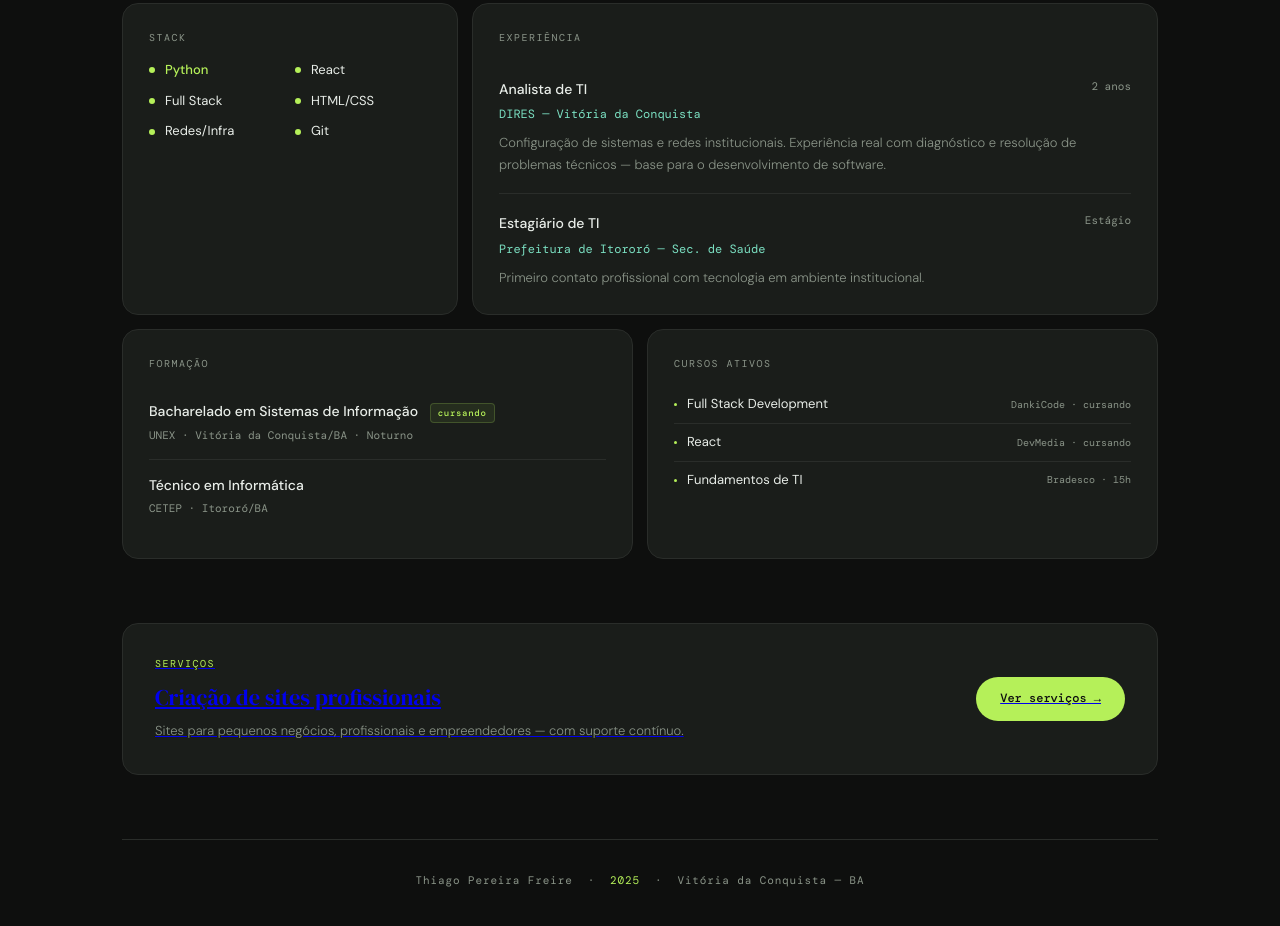
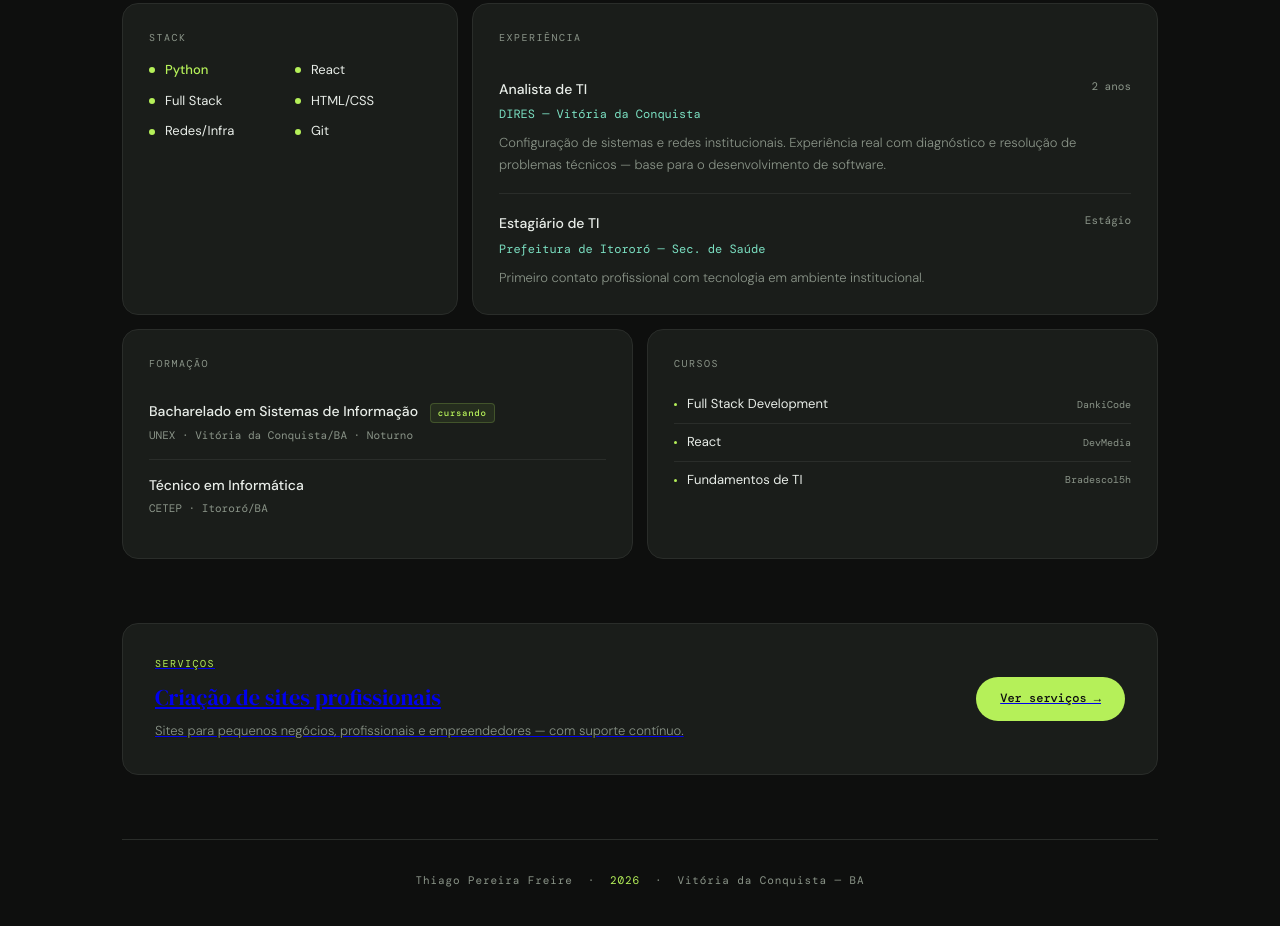
Before and after one commit to thiagopfreire160/portfoliopro1, a plain HTML site: page index.html in a window 1280 px wide. Shown: the part 772-1698 px from the top of the page. Drawn offline with nearby package versions, Linux system fonts and the light colour scheme.

Commit message:
Revise course list and update footer year
Updated course titles and institutions, and changed the year in the footer.

```diff
--- a/index.html
+++ b/index.html
@@ -372,11 +372,12 @@
       </div>
     </div>
     <div class="bento-card col-6">
-      <div class="card-eyebrow">Cursos Ativos</div>
+      <div class="card-eyebrow">Cursos</div>
       <ul class="course-list">
-        <li>Full Stack Development <span class="course-inst">DankiCode · cursando</span></li>
-        <li>React <span class="course-inst">DevMedia · cursando</span></li>
-        <li>Fundamentos de TI <span class="course-inst">Bradesco · 15h</span></li>
+        <li>Full Stack Development <span class="course-inst">DankiCode</span></li>
+        <li>React <span class="course-inst">DevMedia</span></li>
+        <li>Fundamentos de TI <span class="course-inst">Bradesco15h</span></li>
+
       </ul>
     </div>
   </div>
@@ -392,7 +393,7 @@
   </a>
 
   <footer>
-    <p>Thiago Pereira Freire &nbsp;·&nbsp; <span>2025</span> &nbsp;·&nbsp; Vitória da Conquista — BA</p>
+    <p>Thiago Pereira Freire &nbsp;·&nbsp; <span>2026</span> &nbsp;·&nbsp; Vitória da Conquista — BA</p>
   </footer>
 </div>
 </body>
```
